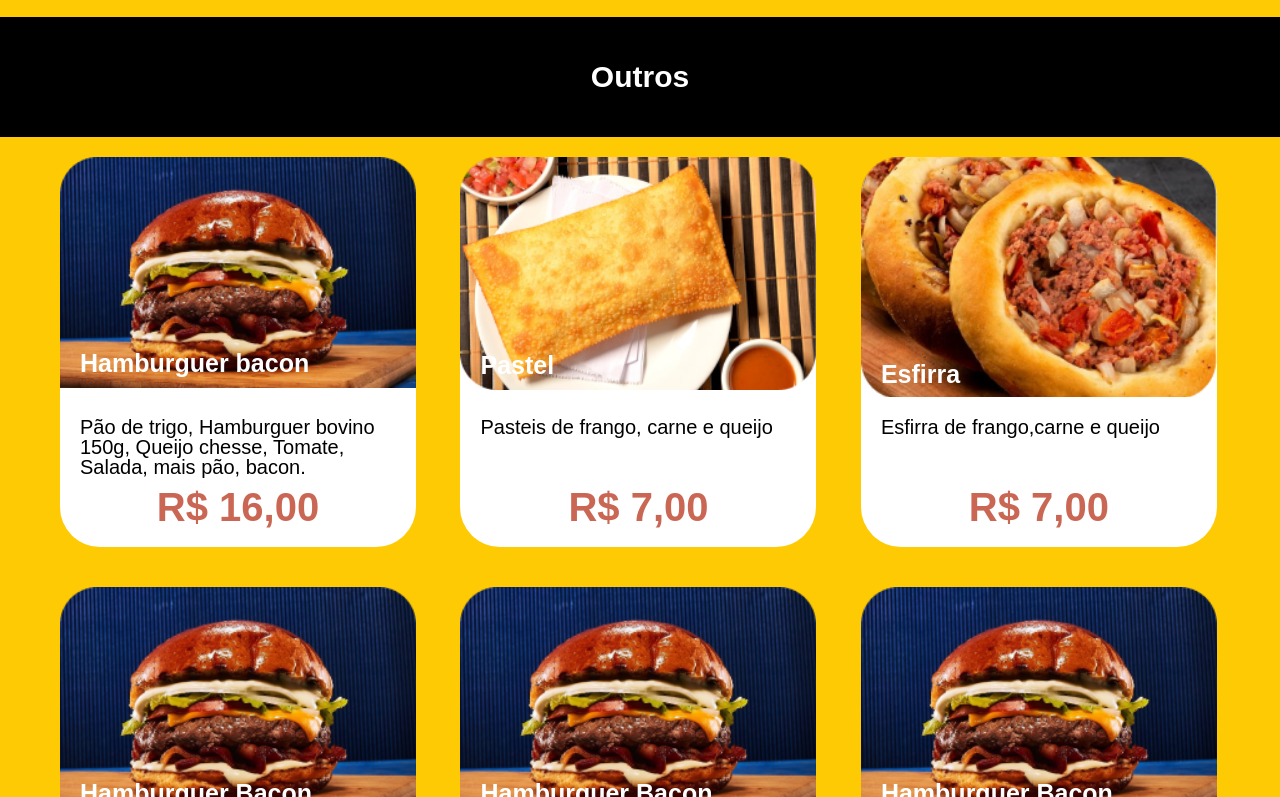
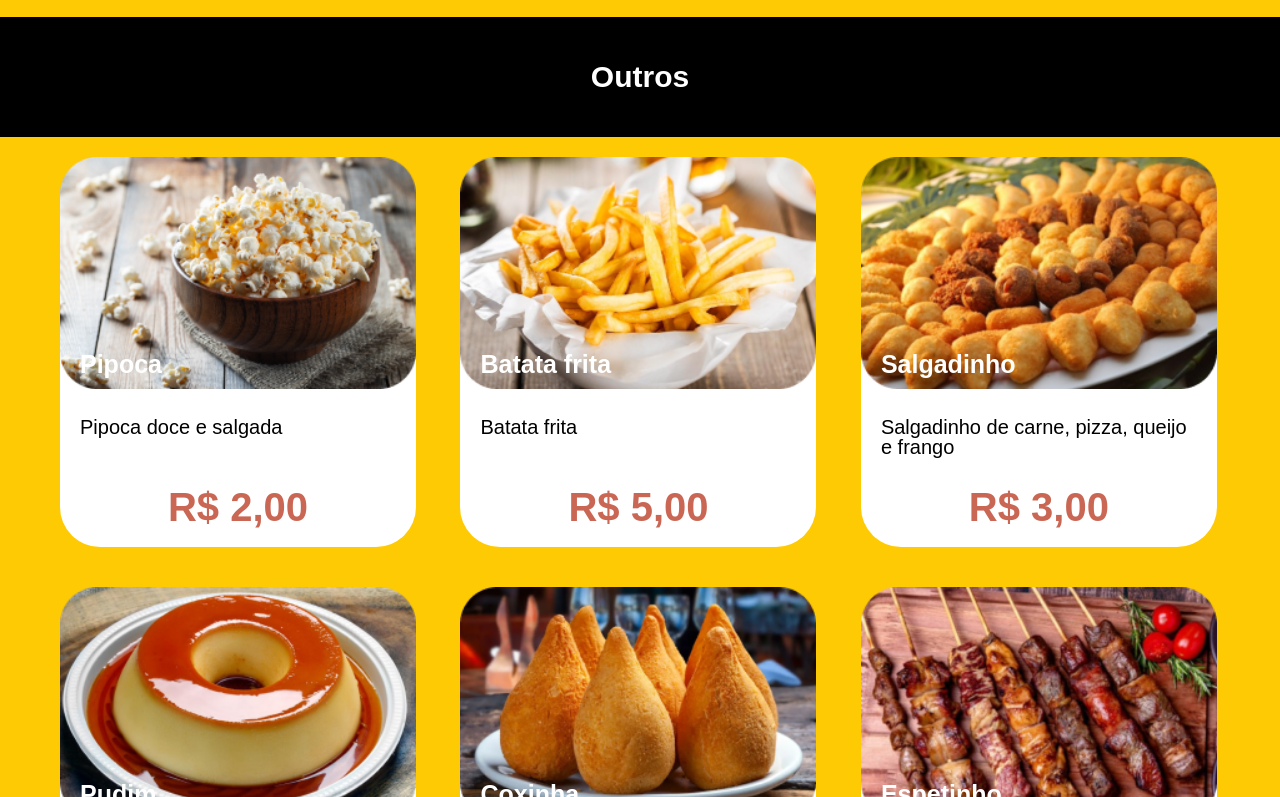
Before and after one commit to leosanfelice/MenuTech-2dsd, a plain HTML site: page index.html in a window 1280 px wide. Shown: the part 2003-2800 px from the top of the page. Drawn offline with Linux system fonts and the light colour scheme; a web font is replaced by a local one.

Commit message:
Add files via upload

```diff
--- a/index.html
+++ b/index.html
@@ -85,48 +85,45 @@
 
                 <div class="col item">
                     <div class="thumb">
-                        <img src="p1.png" alt="">
-                        <div class="titulo">Hamburguer Bacon</div>
+                        <img src="p4.png" alt="">
+                        <div class="titulo">Cachorro quente</div>
                     </div>
                     <div class="description">
                         <p>
-                            Pão de trigo, Hamburguer bovino 150g, Queijo chesse,
-                        Tomate, Salada, mais pão, bacon.
+                            Cachorro quente
                         </p>
                         <div class="price">
-                            R$ 80.00
+                            R$ 5,00
                         </div>
                     </div>
                 </div>
 
                 <div class="col item">
                     <div class="thumb">
-                        <img src="p1.png" alt="">
-                        <div class="titulo">Hamburguer Bacon</div>
+                        <img src="p5.png" alt="">
+                        <div class="titulo">Pizza</div>
                     </div>
                     <div class="description">
                         <p>
-                            Pão de trigo, Hamburguer bovino 150g, Queijo chesse,
-                        Tomate, Salada, mais pão, bacon.
+                             Pizza de frango, carne e queijo
                         </p>
                         <div class="price">
-                            R$ 80.00
+                            R$ 5,00
                         </div>
                     </div>
                 </div>
 
                 <div class="col item">
                     <div class="thumb">
-                        <img src="p1.png" alt="">
-                        <div class="titulo">Hamburguer Bacon</div>
+                        <img src="p6.png" alt="">
+                        <div class="titulo">Bolo</div>
                     </div>
                     <div class="description">
                         <p>
-                            Pão de trigo, Hamburguer bovino 150g, Queijo chesse,
-                        Tomate, Salada, mais pão, bacon.
+                            Bolo de chocolate
                         </p>
                         <div class="price">
-                            R$ 80.00
+                            R$ 4,00
                         </div>
                     </div>
                 </div>
@@ -241,95 +238,90 @@
             <div class="row">
                 <div class="col item">
                     <div class="thumb">
-                        <img src="p1.png" alt="">
-                        <div class="titulo">Hamburguer bacon</div>
+                        <img src="p13.png" alt="">
+                        <div class="titulo">Pipoca</div>
                     </div>
                     <div class="description">
                         <p>
-                            Pão de trigo, Hamburguer bovino 150g, Queijo chesse,
-                        Tomate, Salada, mais pão, bacon.
+                            Pipoca doce e salgada
                         </p>
                         <div class="price">
-                            R$ 16,00
+                            R$ 2,00
                         </div>
                     </div>
                 </div>
 
                 <div class="col item">
                     <div class="thumb">
-                        <img src="p2.png" alt="">
-                        <div class="titulo">Pastel</div>
+                        <img src="p14.png" alt="">
+                        <div class="titulo">Batata frita</div>
                     </div>
                     <div class="description">
                         <p>
-                            Pasteis de frango,
-                            carne e queijo
+                            Batata frita
                         </p>
                         <div class="price">
-                            R$ 7,00
+                            R$ 5,00
                         </div>
                     </div>
                 </div>
 
                 <div class="col item">
                     <div class="thumb">
-                        <img src="p3.png" alt="">
-                        <div class="titulo">Esfirra</div>
+                        <img src="p15.png" alt="">
+                        <div class="titulo">Salgadinho</div>
                     </div>
                     <div class="description">
                         <p>
-                            Esfirra de frango,carne e queijo
+                            Salgadinho de carne, pizza, queijo e frango
                         </p>
                         <div class="price">
-                            R$ 7,00
+                            R$ 3,00
                         </div>
                     </div>
                 </div>
 
                 <div class="col item">
                     <div class="thumb">
-                        <img src="p1.png" alt="">
-                        <div class="titulo">Hamburguer Bacon</div>
+                        <img src="p16.png" alt="">
+                        <div class="titulo">Pudim</div>
                     </div>
                     <div class="description">
                         <p>
-                            Pão de trigo, Hamburguer bovino 150g, Queijo chesse,
-                        Tomate, Salada, mais pão, bacon.
+                            Pudim
                         </p>
                         <div class="price">
-                            R$ 80.00
+                            R$ 2,00
                         </div>
                     </div>
                 </div>
 
                 <div class="col item">
                     <div class="thumb">
-                        <img src="p1.png" alt="">
-                        <div class="titulo">Hamburguer Bacon</div>
+                        <img src="p17.png" alt="">
+                        <div class="titulo">Coxinha</div>
                     </div>
                     <div class="description">
                         <p>
-                            Pão de trigo, Hamburguer bovino 150g, Queijo chesse,
-                        Tomate, Salada, mais pão, bacon.
+                            Coxinha de carne e frango
                         </p>
                         <div class="price">
-                            R$ 80.00
+                            R$ 3,00
                         </div>
                     </div>
                 </div>
 
                 <div class="col item">
                     <div class="thumb">
-                        <img src="p1.png" alt="">
-                        <div class="titulo">Hamburguer Bacon</div>
+                        <img src="p18.png" alt="">
+                        <div class="titulo">Espetinho</div>
                     </div>
                     <div class="description">
                         <p>
-                            Pão de trigo, Hamburguer bovino 150g, Queijo chesse,
-                        Tomate, Salada, mais pão, bacon.
+                            Espetinho de frango e carne
                         </p>
                         <div class="price">
-                            R$ 80.00
+                            R$ 5,00
                         </div>
                     </div>
                 </div>
```
Also changed, not shown: p13.png (added), p14.png (added), p15.png (added), p16.png (added), p17.png (added), p18.png (added), p4.png (added), p5.png (added), 1 other file.
